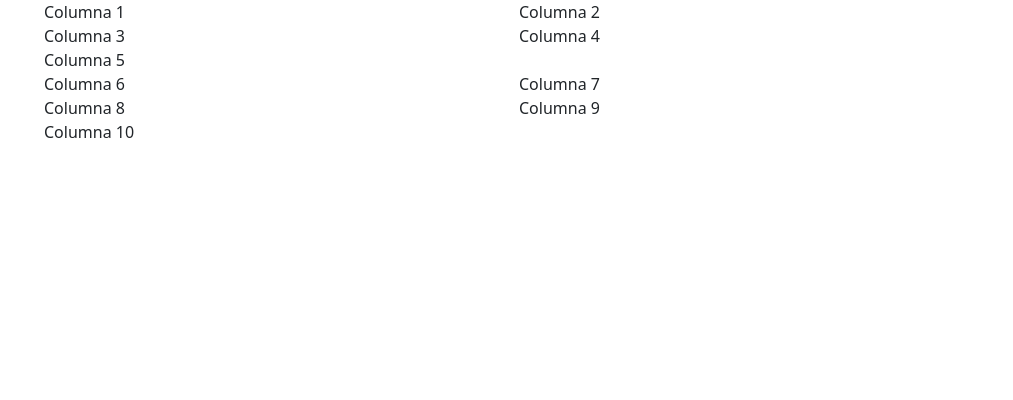
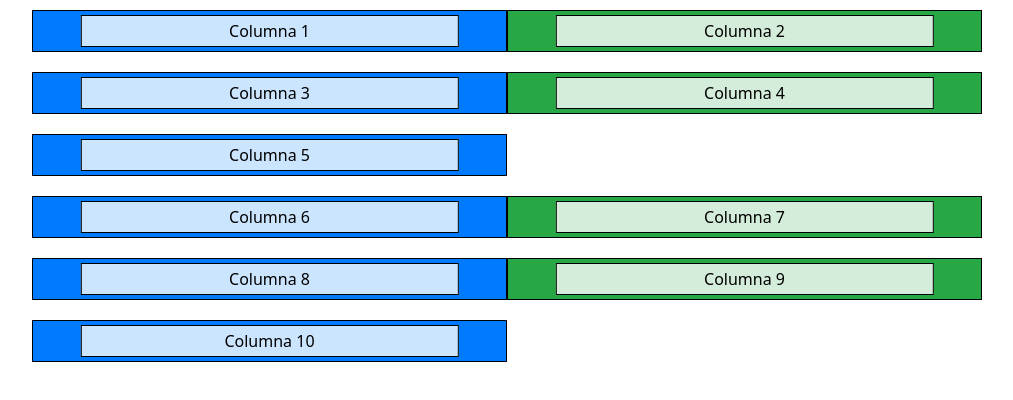
Before and after one commit to enrykid/faketiktok, a plain HTML site: page index.html in a window 1280 px wide. Shown: the whole page, without its empty margins (38-1051 px from the left). Drawn offline with nearby package versions, Linux system fonts and the light colour scheme.

Commit message:
Update estilos.css

```diff
--- a/css/estilos.css
+++ b/css/estilos.css
@@ -1,9 +1,27 @@
-*{
-    box-sizing: border-box;
-}
-
-.cajas{
-    border-style: solid;
-    border-color: #FF266E;
-    height: 30vh;
-}
+ .custom-col {
+            padding: 20px;
+            margin: 10px 0;
+            border: 1px solid #000;
+            position: relative;
+        }
+.custom-col:nth-child(odd) {
+            background-color: #007bff; /* Azul para columnas impares */
+        }
+.custom-col:nth-child(even) {
+            background-color: #28a745; /* Verde para columnas pares */
+        }
+.inner-box {
+            background-color: rgba(255, 255, 255, 0.8);
+            color: #000;
+            padding: 10px;
+            border: 1px solid #000;
+            position: absolute;
+            top: 50%;
+            left: 50%;
+            transform: translate(-50%, -50%);
+            width: 80%;
+            height: 80%;
+            display: flex;
+            align-items: center;
+            justify-content: center;
+    }
```
